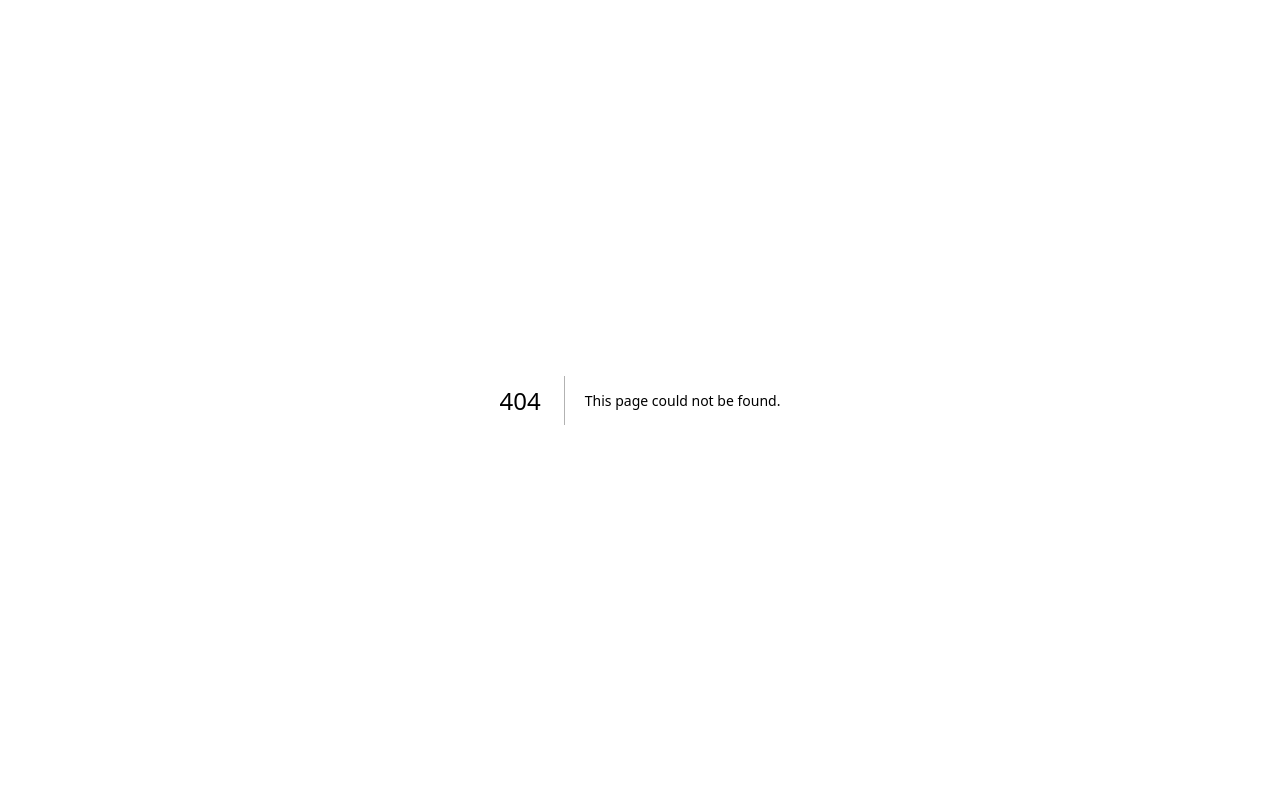
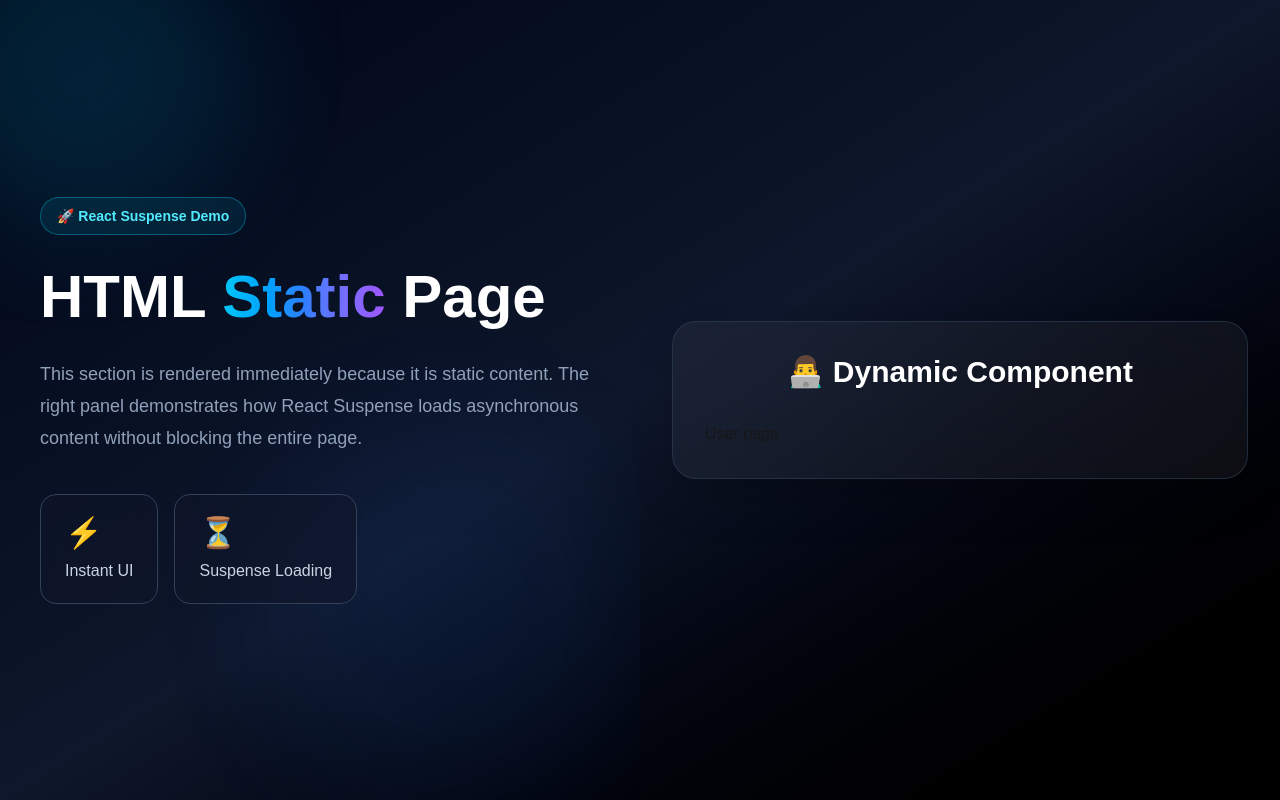
Before and after one commit to parvbilla/NextJS, a Next.js app: page /suspense in a window 1280 px wide. Before the commit this address had no page. Built offline with nearby package versions, Linux system fonts and the light colour scheme.

Commit message:
Day 22: Added Suspense Page

```diff
--- /dev/null
+++ b/app/suspense/loading.jsx
@@ -0,0 +1,56 @@
+function Loading() {
+    return (
+        <div className="min-h-screen flex items-center justify-center bg-gradient-to-br from-slate-950 via-slate-900 to-black">
+
+            {/* Background Glow */}
+            <div className="absolute h-72 w-72 rounded-full bg-cyan-500/20 blur-3xl animate-pulse"></div>
+            <div className="absolute right-20 top-20 h-80 w-80 rounded-full bg-purple-500/20 blur-3xl animate-pulse"></div>
+
+            {/* Loading Card */}
+            <div className="relative z-10 w-full max-w-md rounded-3xl border border-slate-700/60 bg-slate-900/70 backdrop-blur-xl shadow-2xl p-10">
+
+                {/* Spinner */}
+                <div className="flex justify-center">
+                    <div className="relative h-20 w-20">
+
+                        <div className="absolute inset-0 rounded-full border-4 border-slate-700"></div>
+
+                        <div className="absolute inset-0 rounded-full border-4 border-transparent border-t-cyan-400 border-r-blue-500 animate-spin"></div>
+
+                    </div>
+                </div>
+
+                {/* Heading */}
+                <h1 className="mt-8 text-center text-3xl font-extrabold text-white">
+                    Loading...
+                </h1>
+
+                <p className="mt-3 text-center text-slate-400">
+                    Please wait while we prepare your content 🚀
+                </p>
+
+                {/* Progress Bar */}
+                <div className="mt-8 h-2 overflow-hidden rounded-full bg-slate-800">
+                    <div className="h-full w-2/3 rounded-full bg-gradient-to-r from-cyan-400 via-blue-500 to-purple-500 animate-pulse"></div>
+                </div>
+
+                {/* Skeleton Loader */}
+                <div className="mt-8 space-y-4">
+
+                    <div className="h-5 w-3/4 rounded-md bg-slate-800 animate-pulse"></div>
+
+                    <div className="h-4 w-full rounded-md bg-slate-800 animate-pulse"></div>
+
+                    <div className="h-4 w-5/6 rounded-md bg-slate-800 animate-pulse"></div>
+
+                    <div className="h-4 w-2/3 rounded-md bg-slate-800 animate-pulse"></div>
+
+                </div>
+
+            </div>
+
+        </div>
+    );
+}
+
+export default Loading;
--- /dev/null
+++ b/app/suspense/page.jsx
@@ -0,0 +1,86 @@
+import { Suspense } from "react";
+import User from "./user";
+import Loading from "./loading";
+
+function Suspenses() {
+    return (
+        <>
+            <div className="min-h-screen bg-gradient-to-br from-slate-950 via-slate-900 to-black grid grid-cols-1 lg:grid-cols-2">
+
+                {/* Left Side */}
+                <div className="relative flex flex-col justify-center items-center p-10 overflow-hidden">
+
+                    {/* Background Glow */}
+                    <div className="absolute -top-24 -left-20 w-80 h-80 rounded-full bg-cyan-500/20 blur-3xl animate-pulse"></div>
+                    <div className="absolute bottom-0 right-0 w-96 h-96 rounded-full bg-blue-500/10 blur-3xl animate-pulse"></div>
+
+                    <div className="relative z-10 max-w-xl">
+
+                        <span className="inline-block rounded-full border border-cyan-500/40 bg-cyan-500/10 px-4 py-2 text-cyan-300 text-sm font-semibold">
+                            🚀 React Suspense Demo
+                        </span>
+
+                        <h1 className="mt-6 text-5xl lg:text-6xl font-extrabold leading-tight text-white">
+                            HTML
+                            <span className="bg-gradient-to-r from-cyan-400 via-blue-500 to-purple-500 bg-clip-text text-transparent">
+                                {" "}Static{" "}
+                            </span>
+                            Page
+                        </h1>
+
+                        <p className="mt-6 text-lg leading-8 text-slate-400">
+                            This section is rendered immediately because it is
+                            static content. The right panel demonstrates how
+                            React Suspense loads asynchronous content without
+                            blocking the entire page.
+                        </p>
+
+                        <div className="mt-10 flex gap-4">
+
+                            <div className="rounded-2xl border border-slate-700 bg-slate-900/60 backdrop-blur-xl px-6 py-5">
+                                <h2 className="text-3xl font-bold text-cyan-400">
+                                    ⚡
+                                </h2>
+                                <p className="mt-2 text-slate-300">
+                                    Instant UI
+                                </p>
+                            </div>
+
+                            <div className="rounded-2xl border border-slate-700 bg-slate-900/60 backdrop-blur-xl px-6 py-5">
+                                <h2 className="text-3xl font-bold text-purple-400">
+                                    ⏳
+                                </h2>
+                                <p className="mt-2 text-slate-300">
+                                    Suspense Loading
+                                </p>
+                            </div>
+
+                        </div>
+
+                    </div>
+
+                </div>
+
+                {/* Right Side */}
+                <div className="flex items-center justify-center p-8">
+
+                    <div className="w-full max-w-xl rounded-3xl border border-slate-700/60 bg-white/5 backdrop-blur-2xl shadow-2xl p-8">
+
+                        <h2 className="mb-8 text-center text-3xl font-bold text-white">
+                            👨‍💻 Dynamic Component
+                        </h2>
+
+                        <Suspense fallback={<Loading />}>
+                            <User />
+                        </Suspense>
+
+                    </div>
+
+                </div>
+
+            </div>
+        </>
+    );
+}
+
+export default Suspenses;
--- /dev/null
+++ b/app/suspense/user.jsx
@@ -0,0 +1,15 @@
+
+
+async function User(){
+
+    await new Promise((res)=>{
+        setTimeout(res,5000)
+    });
+    return(
+        <>
+        <h1>User page </h1>
+        </>
+    )
+}
+
+export default User;
```
